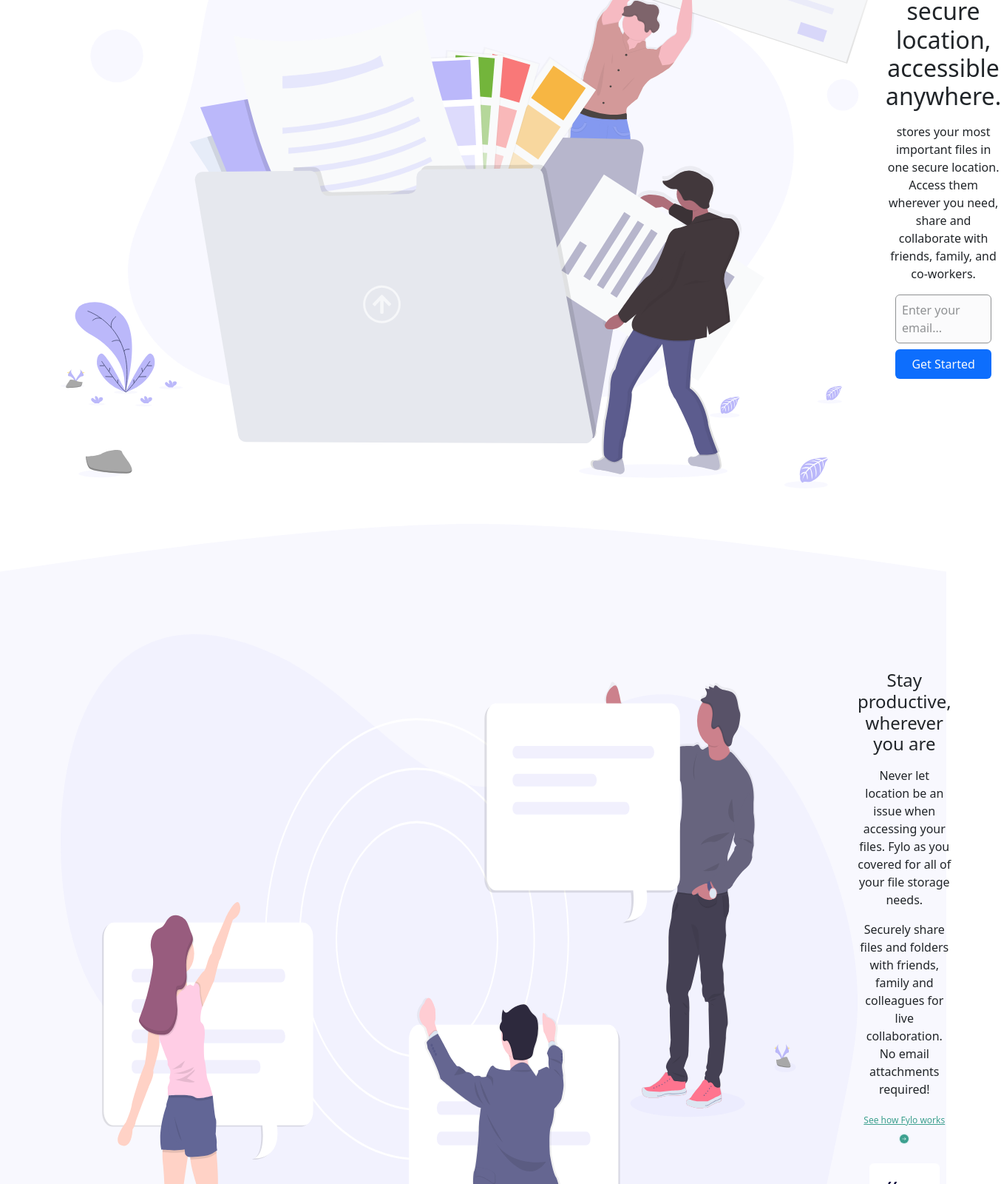
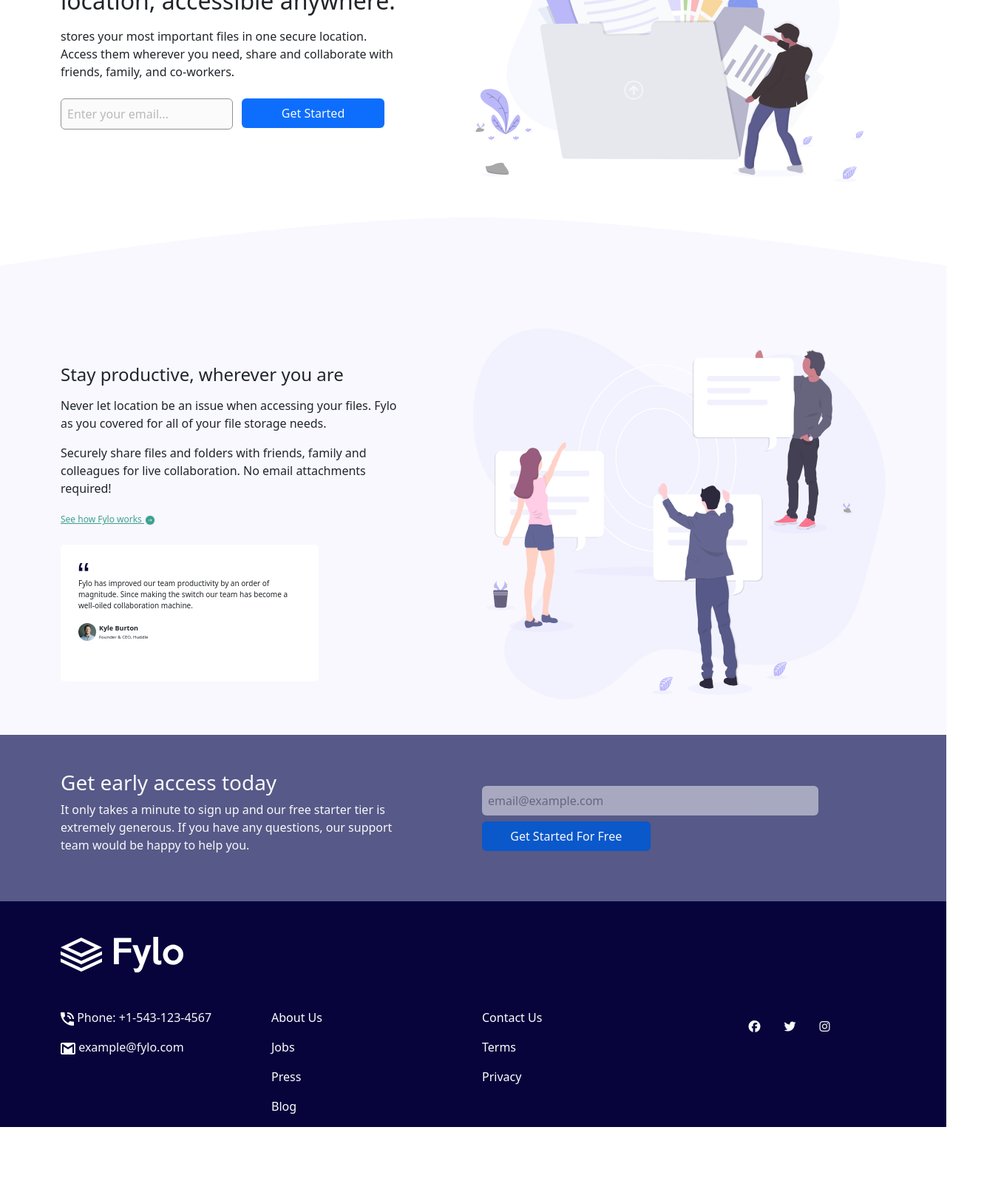
Before and after one commit to teobidzishvili/fylo-landing-page, a plain HTML site: page index.html in a window 1280 px wide. Shown: the part 360-1960 px from the top of the page at 74% size, 1354 px wide, since content can reach past the window. After the commit the page ends 1883 px from the top, so only its background shows below. Drawn offline with nearby package versions, Linux system fonts and the light colour scheme.

Commit message:
Final version

```diff
--- a/index.html
+++ b/index.html
@@ -5,17 +5,15 @@
   <meta name="viewport" content="width=device-width, initial-scale=1.0"> <!-- displays site properly based on user's device -->
   <link rel="stylesheet" href="style.css">
   <link rel="icon" type="image/png" sizes="32x32" href="./images/favicon-32x32.png">
-
   <link href="https://cdn.jsdelivr.net/npm/bootstrap@5.2.2/dist/css/bootstrap.min.css" rel="stylesheet" integrity="sha384-Zenh87qX5JnK2Jl0vWa8Ck2rdkQ2Bzep5IDxbcnCeuOxjzrPF/et3URy9Bv1WTRi" crossorigin="anonymous">
-
   <title>Fylo landing page with two column layout</title>
-
-
 </head>
 <body>
 
+<!-- Navbar Section -->
+
   <nav class="navbar navbar-expand py-5">
-    <div class="container d-sm-flex">
+    <div class="container">
       <img src="./images/logo.svg" alt="logo" class="img-fluid">
       <ul class="navbar-nav">
         <li class="nav-item">
@@ -31,15 +29,22 @@
     </div>
   </nav>
 
-  <section class="text-center p-5">
+<!-- Main Section Part 1 -->
+
+  <section class="text-center text-lg-start p-5">
     <div class="container">
-      <div class="d-sm-flex">
-        <img src="./images/illustration-1.svg" alt="illustration1" class="img-fluid col-sm-" id="image">
-        <div class="col-sm-">
+      <div class="d-lg-flex flex-row-reverse align-items-center justify-content-between">
+        <img src="./images/illustration-1.svg" alt="illustration1" class="img-fluid col-lg-6" id="image">
+        <div class="col-lg-5">
           <h2 class="pt-5 pb-2">All your files in one secure location, accessible anywhere.</h2>
           <p>stores your most important files in one secure location. Access them wherever you need, share and collaborate with friends, family, and co-workers.</p>
-          <span class="placeholder text-start col-10 bg-light border border-dark rounded p-2 mb-2">Enter your email...</span>
-          <button class="col-10 text-light border-0 rounded bg-primary p-2"> Get Started</button>
+          <div class="lg-row">
+            <input class="placeholder text-start col-10 bg-light border border-dark rounded p-2 my-2 col-lg-6" placeholder="Enter your email...">
+            <button class="col-10 text-light border-0 rounded bg-primary p-2 m-2 col-lg-5 active">Get Started</button>
+            <p class="error" style="color: red; display: none">Please check your email</p>
+
+          </div>
+
         </div>
       </div>
     </div>
@@ -48,18 +53,18 @@
 <img src="./images/bg-curve-mobile.svg" alt="curve" class="w-100 d-lg-none">
 <img src="./images/bg-curve-desktop.svg" alt="curve" class="w-100 d-none d-lg-block">
 
-  <section class="text-center p-5" id="productive">
+<!-- Main Section Part 2 -->
+
+  <section class="text-center text-lg-start p-5" id="productive">
     <div class="container">
-      <div class="d-sm-flex">
-
-        <img src="./images/illustration-2.svg" alt="illustration2" class="img-fluid">
-        <div>
+      <div class="d-lg-flex flex-row-reverse justify-content-between">
+        <img src="./images/illustration-2.svg" alt="illustration2" class="img-fluid col-lg-6">
+        <div class="col-lg-5">
           <h4 class="pt-5 pb-2">Stay productive, wherever you are</h4>
           <p>Never let location be an issue when accessing your files. Fylo as you covered for all of your file storage needs.</p>
           <p>Securely share files and folders with friends, family and colleagues for live collaboration. No email attachments required!</p>
           <a href="#" id="fylo-link">See how Fylo works <img src="./images/icon-arrow.svg" alt="arrow icon"></a>
-
-          <div class="d-flex justify-content-center">
+          <div class="d-flex justify-content-center  justify-content-lg-start">
             <div class="card w-75 border-0 rounded-2 text-start d-flex justify-content-center p-4 my-4">
               <img src="./images/icon-quotes.svg" alt="quotes icon" class="img-fluid mb-2" id="quote-icon">
               <p id="quote">Fylo has improved our team productivity by an order of magnitude. Since making the switch our team has become a well-oiled collaboration machine.</p>
@@ -72,23 +77,36 @@
               </div>
             </div>
           </div>
-
         </div>
-
       </div>
-
     </div>
   </section>
 
-  <section class="text-center p-5 text-light" id="blue-section">
+<!-- Dark Blue Section -->
+
+  <section class="text-center text-lg-start p-5 text-light" id="blue-section">
+    <div class="container">
+      <div class="row justify-content-between align-items-center">
+        <div class="col-lg-5">
           <h3>Get early access today</h3>
           <p>It only takes a minute to sign up and our free starter tier is extremely generous. If you have any questions, our support team would be happy to help you.</p>
-    <span class="placeholder text-start text-secondary col-10 bg-light border-0 rounded p-2 mb-2">email@example.com</span>
-    <button class="col-10 text-light border-0 rounded bg-primary p-2"> Get Started For Free</button>
+        </div>
+        <div class="col-lg-6">
+          <input class="placeholder text-start text-secondary col-10 bg-light border-0 rounded p-2 mb-2" placeholder="email@example.com">
+          <p class="error" style="color: red; display: none">Please check your email</p>
+          <button type="button" class="col-10 text-light border-0 rounded btn btn-primary p-2 col-lg-5 active">Get Started For Free</button>
+         </div>
+      </div>
+    </div>
   </section>
 
+<!-- Footer -->
+
   <section class="text-light d-flex flex-column px-5" id="dark-blue-section">
-    <svg src="./images/logo (another copy).svg" alt="logo"></svg>
+    <div class="container">
+      <img src="./images/logo-white.svg" alt="logo" class="my-5">
+      <div class="row">
+        <div class="col-lg-3">
           <p>
             <img src="./images/icon-phone.svg" alt="phone icone">
             <span>Phone: +1-543-123-4567</span>
@@ -97,24 +115,51 @@
             <img src="./images/icon-email.svg" alt="email icon">
             <span>example@fylo.com</span>
           </p>
-    <p><a href="#" class="footer-links">About Us</a></p>
-    <p><a href="#" class="footer-links">Jobs</a></p>
-    <p><a href="#" class="footer-links">Press</a></p>
-    <p><a href="#" class="footer-links">Blog</a></p>
-    <p><a href="#" class="footer-links">Contact Us</a></p>
-    <p><a href="#" class="footer-links">Terms</a></p>
-    <p><a href="#" class="footer-links">Privacy</a></p>
+        </div>
+        <div class="col-lg-3">
+          <p><a href="#" class="footer-links active ">About Us</a></p>
+          <p><a href="#" class="footer-links active">Jobs</a></p>
+          <p><a href="#" class="footer-links active">Press</a></p>
+          <p><a href="#" class="footer-links active">Blog</a></p>
+        </div>
+        <div class="col-lg-3">
+          <p><a href="#" class="footer-links active">Contact Us</a></p>
+          <p><a href="#" class="footer-links active">Terms</a></p>
+          <p><a href="#" class="footer-links active">Privacy</a></p>
+        </div>
+        <div class="col-lg-3 d-flex justify-content-center">
+          <i class="m-3 fa-brands fa-facebook"></i>
+          <i class="m-3 fa-brands fa-twitter"></i>
+          <i class="m-3 fa-brands fa-instagram"></i>
+        </div>
+      </div>
+
+
+    </div>
+
+
 
 
   </section>
 
+  <script src="https://kit.fontawesome.com/7ab7d5ca64.js" crossorigin="anonymous"></script>
+  <script src="https://cdn.jsdelivr.net/npm/bootstrap@5.2.2/dist/js/bootstrap.bundle.min.js" integrity="sha384-OERcA2EqjJCMA+/3y+gxIOqMEjwtxJY7qPCqsdltbNJuaOe923+mo//f6V8Qbsw3" crossorigin="anonymous"></script>
+  <script>
+    const email = document.querySelector('.placeholder');
+    const submit = document.querySelector('button');
+    const error = document.querySelector('.error');
 
-
-
-
-
-
-
+    const showError = () => {
+        error.style.display = 'block';
+    }
+    submit.addEventListener('click', (e) => {
+        e.preventDefault();
+        if (!email.value.match(/[^@ \t\r\n]+@[^@ \t\r\n]+\.[^@ \t\r\n]+/)) {
+            return showError();
+        }
+        console.log('success');
+    })
+</script>
 
 </body>
 </html>
--- a/style.css
+++ b/style.css
@@ -38,9 +38,3 @@
     color: #FFFFFF;
     text-decoration: none;
 }
-/* #image {
-    width: 50%;
-    height:fit-content;
-    display: flex;
-    justify-content: center;
-} */
```
Also changed, not shown: images/logo (another copy).svg (deleted). Lines whose indentation alone changed are shown as unchanged.
